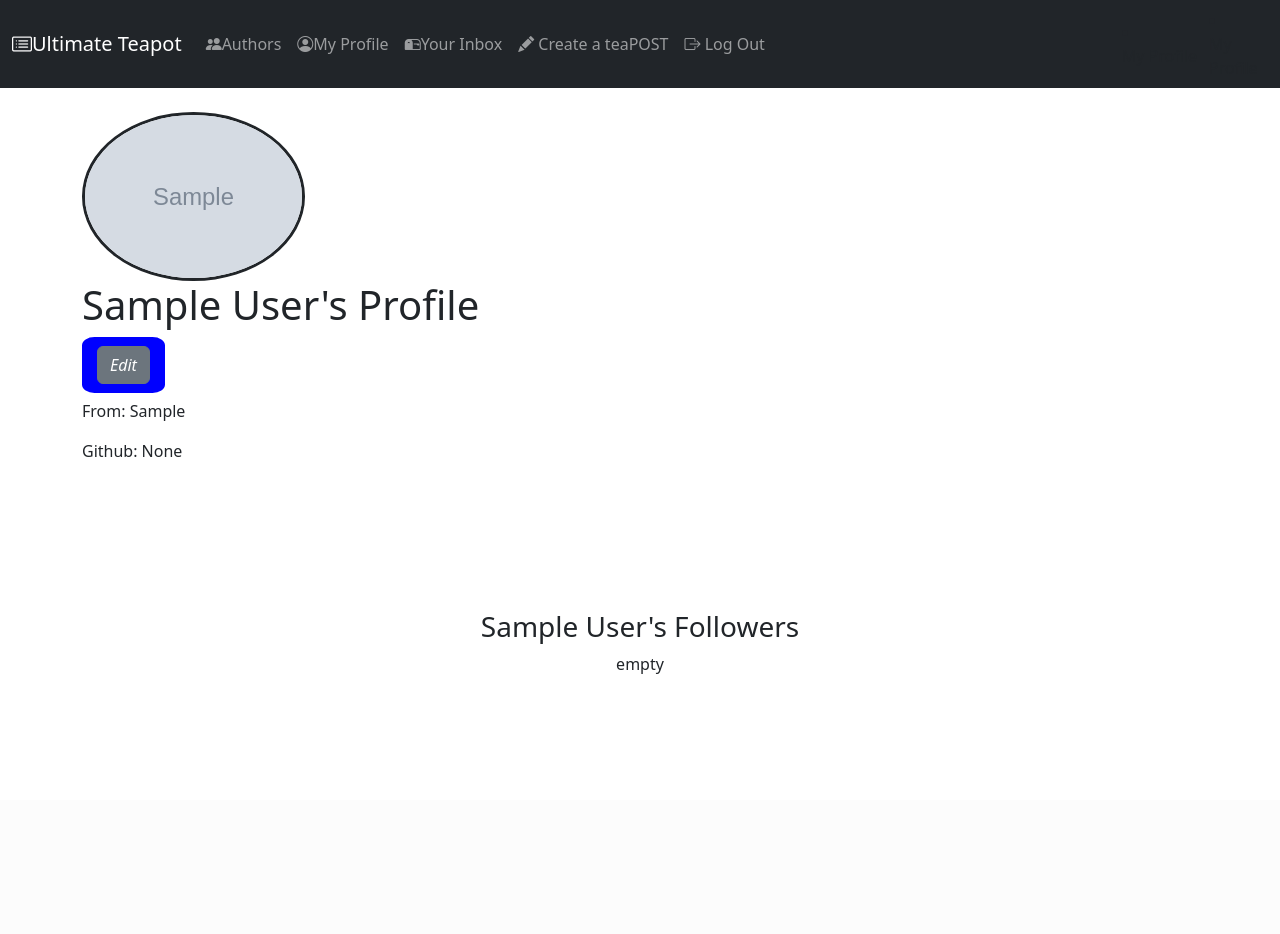
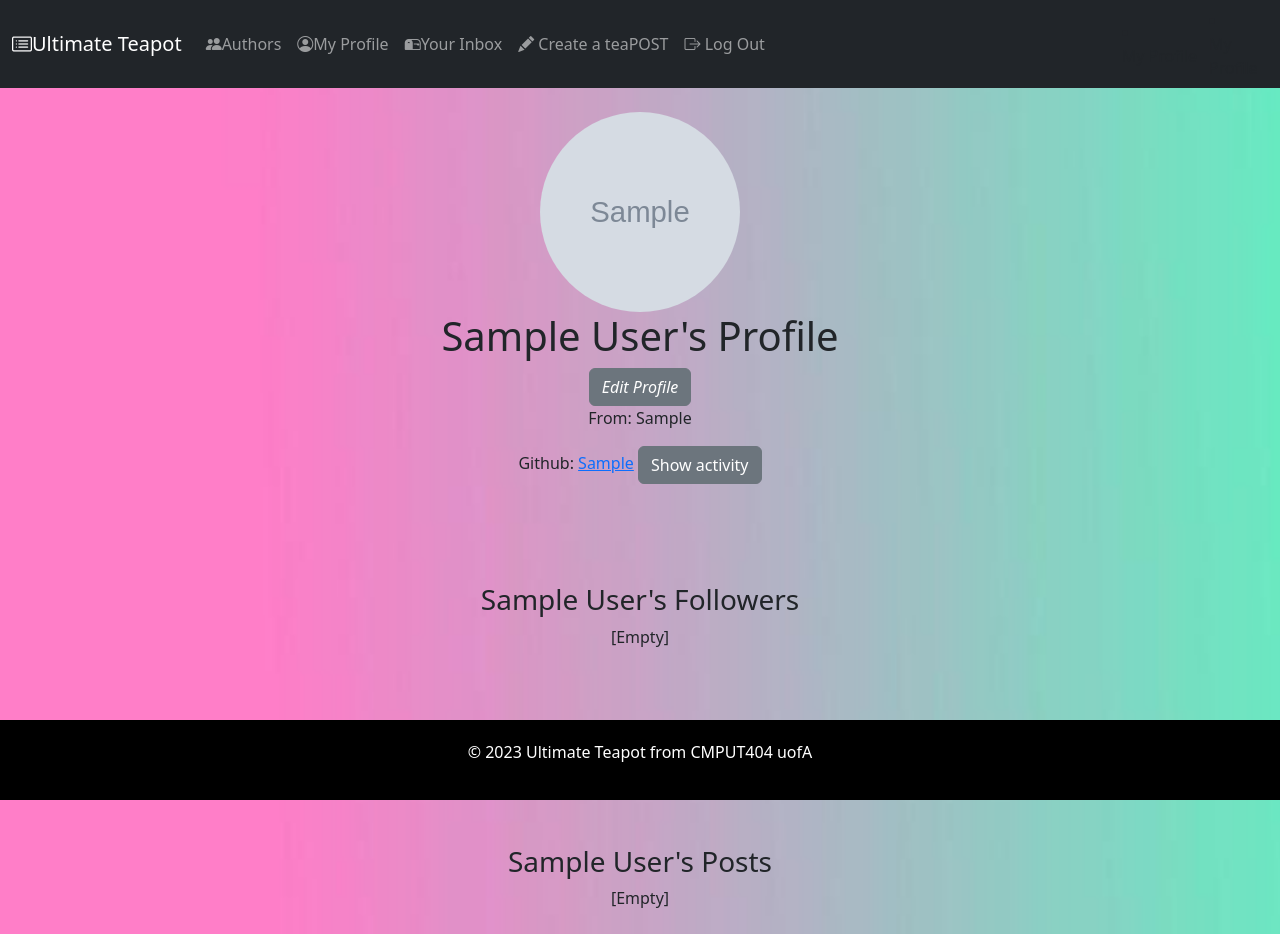
Before and after one commit to Ultimate-Teapot/Ultimate-Teapot, a Django app: page /main/profile/1 in a window 1280 px wide. Before the commit the page ends 674 px from the top, so only its background shows below. Run offline with Django 4.2, Linux system fonts and the light colour scheme; a user stored in the database is signed in; tables that the repository leaves empty hold one stand-in row (values such as "Sample post"); grey boxes marked "Sample" are stand-in pictures; some libraries are stand-ins or nearby versions.

Commit message:
Added github and changes some UI

```diff
--- a/UltimateTeapot/main/forms.py
+++ b/UltimateTeapot/main/forms.py
@@ -65,7 +65,7 @@
 
     display_name = forms.CharField(max_length=100, required=True,)
     github = forms.URLField(max_length=100, required=False,)
-    profile_image = forms.URLField(max_length=200, required=False,)
+    profile_Image = forms.URLField(max_length=200, required=False,)
 
     class Meta:
         model = User
--- a/UltimateTeapot/main/models.py
+++ b/UltimateTeapot/main/models.py
@@ -65,7 +65,7 @@
     host = models.URLField()
     displayName = models.CharField(max_length=100)
     github = models.URLField()
-    profileImage = models.URLField()
+    profileImage = models.URLField(default='https://camo.githubusercontent.com/eb6a385e0a1f0f787d72c0b0e0275bc4516a261b96a749f1cd1aa4cb8736daba/68747470733a2f2f612e736c61636b2d656467652e636f6d2f64663130642f696d672f617661746172732f6176615f303032322d3531322e706e67', null=True)
 
     last_date = models.DateField(default=datetime.datetime.now)
     user = models.OneToOneField(User, on_delete=models.CASCADE) # Holds authentication credentials
--- a/UltimateTeapot/main/views.py
+++ b/UltimateTeapot/main/views.py
@@ -20,7 +20,7 @@
 from rest_framework.permissions import IsAuthenticated, BasePermission, IsAdminUser
 
 from .models import Post, Profile, Comment, Like, FollowRequest, Node, Object, Follower
-
+from datetime import datetime, timedelta
 from django.shortcuts import render, redirect
 from .forms import SignUpForm, UploadForm, CommentForm
 from django.contrib import messages
@@ -198,7 +198,10 @@
             authorID = str(uniqueID) # settings.APP_HTTP + settings.APP_DOMAIN + "/main/api/authors/" +
             display_name = form.cleaned_data.get('display_name')
             github = form.cleaned_data.get('github')
-            profile_image = form.cleaned_data.get('profile_image')
+            profileImage = form.cleaned_data.get('profileImage')
+
+            if profileImage == None:
+                profileImage = "https://camo.githubusercontent.com/eb6a385e0a1f0f787d72c0b0e0275bc4516a261b96a749f1cd1aa4cb8736daba/68747470733a2f2f612e736c61636b2d656467652e636f6d2f64663130642f696d672f617661746172732f6176615f303032322d3531322e706e67"
 
             new_profile = Profile.objects.create(
                 user=user_model,
@@ -207,7 +210,7 @@
                 host= settings.APP_HTTP + settings.APP_DOMAIN + "/",
                 displayName=display_name,
                 github=github,
-                profileImage=profile_image,
+                profileImage=profileImage,
             )
 
             new_profile.followers.clear()
@@ -480,8 +483,6 @@
                                 else:
                                     all_authors_posts.extend(author_posts)
 
-
-
                 for post in all_authors_posts:
                     if post['visibility'] == "PUBLIC":
                         viewable_posts.append(post)
@@ -611,6 +612,7 @@
 
                 if (fl.id == request.user.profile.url):
                     can_follow = False
+
         else:
             # This is remote
             local = False
@@ -644,12 +646,19 @@
                 all_authors.extend(foreign_authors['items'])
 
             this_user_id = profile['id']
+
             # current_user = request.user.profile
             # user_this_page = Profile.objects.get(url=this_user_id)
             # print("lllll")
             # print(user_this_page)
 
-        return render(request, "profile.html", {"profile":profile, "posts":post_json, "friends":friends, "followers":followers, "can_follow": can_follow, "is_local":local})
+        #profile github
+        github_username = profile.github.split(".com/")[1]
+        url = f"https://api.github.com/users/{github_username}/events"
+        response = requests.get(url)
+        events = response.json()
+
+        return render(request, "profile.html", {"events": events,"profile":profile, "posts":post_json, "friends":friends, "followers":followers, "can_follow": can_follow, "is_local":local})
     else:
         messages.success(request, ("You must be logged in to view this page"))
         return redirect('home')
--- /dev/null
+++ b/UltimateTeapot/static/stylesheets.css
@@ -0,0 +1,29 @@
+
+body {
+    background-image: url("./background.jpg");
+    background-repeat: no-repeat;
+    background-size: cover;
+    height: 100%;
+}
+
+footer {
+    background-color: black;
+    color: white;
+    padding-top: 20px;
+    padding-bottom: 20px;
+    text-align: center;
+    bottom: 0;
+    width:100%;
+    height:80px;
+    position: fixed;
+    opacity: 0;
+    transition: opacity 0.5s ease-in-out;
+}
+footer.visible {
+    opacity: 1;
+}
+
+.container {
+   height: 100%;
+   padding-bottom: 100px;
+}
--- a/UltimateTeapot/templates/authors.html
+++ b/UltimateTeapot/templates/authors.html
@@ -1,10 +1,8 @@
 {% extends 'base.html' %}
 
 {% block content %}
-<h1>List of Authors</h1>
+<h1 style="text-align: center;">List of Authors</h1>
 <br/>
-
-
 
     {% if authors %}
         <div class="row row-cols-1 row-cols-md-2 g-4">
--- a/UltimateTeapot/templates/base.html
+++ b/UltimateTeapot/templates/base.html
@@ -1,12 +1,13 @@
 <!doctype html>
 <html lang="en">
   <head>
+    {% load static %}
     <meta charset="utf-8">
     <meta name="viewport" content="width=device-width, initial-scale=1">
 
     <link href="https://cdn.jsdelivr.net/npm/bootstrap@5.3.0-alpha1/dist/css/bootstrap.min.css" rel="stylesheet" integrity="sha384-GLhlTQ8iRABdZLl6O3oVMWSktQOp6b7In1Zl3/Jr59b6EGGoI1aFkw7cmDA6j6gD" crossorigin="anonymous">
     <link rel="stylesheet" href="https://cdn.jsdelivr.net/npm/bootstrap-icons@1.5.0/font/bootstrap-icons.css">
-
+    <link rel="stylesheet" type="text/css" href="{% static './stylesheets.css' %}">
 
   </head>
 
@@ -22,5 +23,19 @@
     </div>
 
     <script src="https://cdn.jsdelivr.net/npm/bootstrap@5.3.0-alpha1/dist/js/bootstrap.bundle.min.js" integrity="sha384-w76AqPfDkMBDXo30jS1Sgez6pr3x5MlQ1ZAGC+nuZB+EYdgRZgiwxhTBTkF7CXvN" crossorigin="anonymous"></script>
+
+    <footer>
+        <p>&copy; 2023 Ultimate Teapot from CMPUT404 uofA </p>
+        <br><br>
+    </footer>
+
+    <script>
+      window.addEventListener('scroll', function() {
+          var footer = document.querySelector('footer');
+          var isVisible = window.innerHeight + window.pageYOffset >= document.body.offsetHeight;
+          footer.classList.toggle('visible', isVisible);
+      });
+    </script>
+
   </body>
 </html>
--- a/UltimateTeapot/templates/inbox.html
+++ b/UltimateTeapot/templates/inbox.html
@@ -24,7 +24,7 @@
 
 <div class="container">
   <div class="row">
-    <div class="col-md-8">
+    <div>
       <h1 class="text-center">You've got new notifications</h1>
       <h6 class="text-center">Mark as seen or repond to remove notification</h6>
       <br><br>
--- a/UltimateTeapot/templates/profile.html
+++ b/UltimateTeapot/templates/profile.html
@@ -2,22 +2,63 @@
 {% extends "base.html" %}
 {% block content %}
 
+
 {% if profile %}
 {% comment %} TODO: make this same theme as our app I set it like this for now {% endcomment %}
+
     <style>
+        .activity-container {
+            display: none;
+        }
+        .activity-container.visible {
+            display: block;
+        }
+        .activity {
+            border: 1px solid #e1e4e8;
+            border-radius: 6px;
+            background-color: #fff;
+            margin-bottom: 16px;
+        }
 
-        .button {
-            background-color: blue;
-            border: solid;
-            border-color: blue;
-            color: white;
-            padding: 6px 12px;
-            text-align: center;
+        .event {
+            padding: 16px;
+            border-bottom: 1px solid #e1e4e8;
+            display: flex;
+        }
+
+        .avatar {
+            margin-right: 16px;
+        }
+
+        .avatar img {
+            width: 10px;
+            height: 10px;
+            border-radius: 50%;
+        }
+
+        .content {
+            flex: 1;
+        }
+
+        .header {
+            font-size: 14px;
+            margin-bottom: 4px;
+        }
+
+        .header a {
+            color: #0366d6;
             text-decoration: none;
-            display: inline-block;
-            cursor: pointer;
-            border-radius: 15%;
-        } */
+        }
+
+        .message {
+            margin-bottom: 4px;
+        }
+
+        .time {
+            font-size: 12px;
+            color: #6a737d;
+        }
+
         .Profiletitle{
             display:flex;
             align-items: center;
@@ -26,14 +67,10 @@
 
         }
 
-
-
-
         #profile_img{
-
-            width: 20%;
-            height: 20%;
-            border: solid;
+            vertical-align: middle;
+            width: 200px;
+            height: 200px;
             border-radius: 50%;
         }
 
@@ -51,14 +88,13 @@
 
         }
 
-
         #Friends{
             display: flex;
             flex-direction: column;
             align-items: center;
+        }
 
 
-        }
 
         /* #name{
             display:flex;
@@ -79,11 +115,13 @@
 
 
     <div class="Profiletitle">
-        <img src="{{ profile.profileImage }}" alt="Profile Image" height="100" width="100" id="profile_img">
+
+        <img src="{{ profile.profileImage }}" id="profile_img">
         <h1 id="name">{{ profile.displayName }}'s Profile</h1>
 
         {% if request.user.profile.url == profile.url %}
-        <a href="{%url 'edit_profile' request.user.profile.url%}"class="ui button"><i class = "btn btn-secondary btn-block" style="float: right;">Edit</i></a>
+
+        <a href="{%url 'edit_profile' request.user.profile.url%}"class="ui button"><i class = "btn btn-secondary btn-block" style="float: right;">Edit Profile</i></a>
         {% endif %}
 
         <!-- LOAD HOST -->
@@ -94,23 +132,56 @@
         {% endif %}
 
         <!-- LOAD GITHUB -->
-        {% if profile.Github %}
-        <p id="Github">Github: {{ profile.github }}</p>
+        {% if profile.github %}
+        <p id="Github">Github: <a href="{{ profile.github }}">{{ profile.github }}</a> <button class = "btn btn-secondary btn-block" id="toggle-activity">Show activity</button> </p>
+
         {% else %}
         <p id="Github">Github: None</p>
         {% endif %}
+
+        <div class="activity-container">
+            <div class="activity">
+                <div class="activity">
+                    {% for event in events %}
+                        <div class="event">
+                            <div class="avatar">
+                                <img src="{{ event.actor.avatar_url }}" alt="{{ event.actor.login }}">
+                            </div>
+                            <div class="content">
+                                <div class="header">
+                                    <a href="{{ event.repo.url }}">{{ event.repo.name }}</a>
+                                    {% if event.payload.ref %}
+                                        {{ event.payload.ref_type }}
+                                        {{ event.payload.ref }}
+                                    {% endif %}
+                                </div>
+                                <div>
+                                    {{event.actor.login }} - {{ event.type }} on {{ event.repo.name }}: {{ event.payload.commits.0.message }} at {{ event.created_at }}
+                                </div>
+                            </div>
+                        </div>
+
+                    {% endfor %}
+                </div>
+            </div>
         </div>
 
 
+        <script>
+            const toggleActivityBtn = document.getElementById('toggle-activity');
+            const activityContainer = document.querySelector('.activity-container');
+            toggleActivityBtn.addEventListener('click', () => {
+                activityContainer.classList.toggle('visible');
+            });
+        </script>
+    </div>
 
-    <br/>
-
-    </br>
+    <div style="text-align: center;">
         {% comment %} a user cannot follow himself {% endcomment %}
         {% if profile.url != user.profile.url and can_follow %}
 
         {% comment %} TODO make sure follow is clicked once {% endcomment %}
-        <a href="{% url 'follow' profile.url %}" class="button" id="followingLink">
+        <a href="{% url 'follow' profile.url %}" class="btn btn-outline-success" id="followingLink">
             Follow
             {% comment %} {{ profile.displayName }} {% endcomment %}
         </a>
@@ -126,11 +197,9 @@
             {% csrf_token %}
             <button type="submit" name="unfollow" value="unfollow" class="btn btn-outline-danger">Unfollow</button>
           </form>
-
-
         {% endif %}
 
-
+    </div>
     </br></br></br>
 
 <div id="FriendsFollowers">
@@ -148,7 +217,7 @@
                 {% endfor %}
 
         {% else %}
-                    empty
+            [Empty]
         {% endif %}
     {% endif %}
 
@@ -166,7 +235,7 @@
                 {% endfor %}
 
         {% else %}
-            empty
+            [Empty]
         {% endif %}
     </div>
 
@@ -174,14 +243,19 @@
 
 
     </br>   </br>   </br>   </br>
+    <div style="text-align: center;">
+        <h3>{{ profile.displayName }}'s Posts</h3>
         {% if posts %}
-<h3>{{ profile.displayName }}'s Posts</h3>
+
 
             {% for post in posts %}
             {% include 'post_structure.html' %}
             {% endfor %}
-
+        {% else %}
+            [Empty]
         {% endif %}
+    </div>
+    </br>
 
 {% endif %}
 
```
Also changed, not shown: UltimateTeapot/templates/make_post.html (+4 -4 lines), UltimateTeapot/media/images/default_avatar.png (added), UltimateTeapot/static/background.jpg (added). Lines whose indentation alone changed are shown as unchanged.
